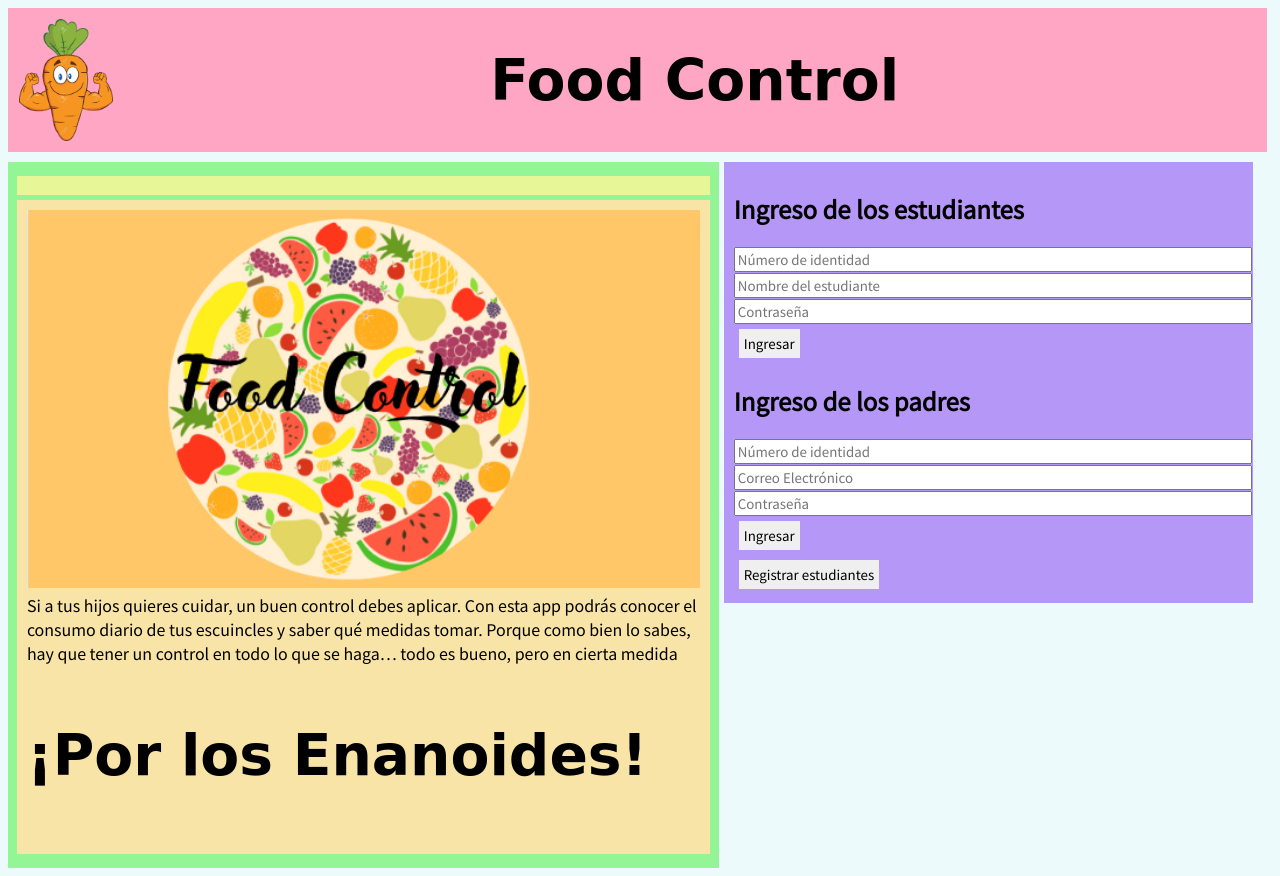
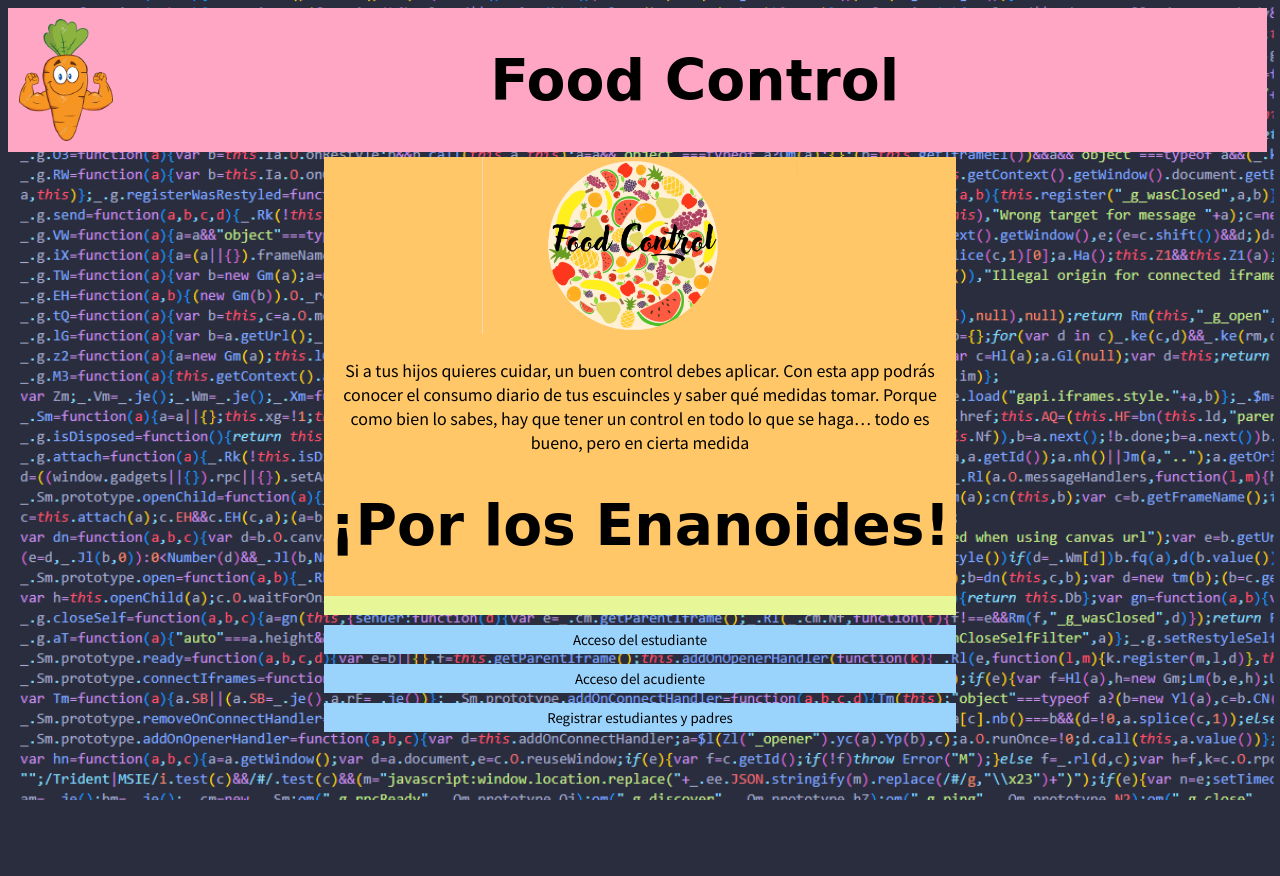
Before and after one commit to Lincunia/Alejandra, a PHP site: page / in a window 1280 px wide. After the commit the page ends 800 px from the top, so only its background shows below. Run offline with PHP 8.4, Linux system fonts and the light colour scheme; some web fonts are replaced.

Commit message:
seme-done

```diff
--- a/css/style.css
+++ b/css/style.css
@@ -53,7 +53,8 @@ input[type=checkbox]{
 }
 button{
     border-radius: 0px;
-    width: auto;
+    background-color: #9ad3fc;
+    width: 50%;
     border: 0px solid;
     padding: 5px;
     margin: 5px;
--- a/index.php
+++ b/index.php
@@ -3,24 +3,24 @@
     <head>
 	<meta charset="UTF-8">
 	<meta name="viewport" content="width=device-width, initial-scale=1.0">
-	<link rel="stylesheet" href="./css/style.css"></link>
+	<link rel="stylesheet" href="./css/style.css" />
 	<link rel="shortcut icon" href="./css/mamadisimo.png" type="image/x-icon">
 	<title>Food Control - Main</title>
     </head>
-    <body style="background-color: #edfafc;">
+    <body style="background-image: url(./css/matrix.PNG); background-size: 100%; text-align: center;" background="./css/matrix.PNG">
 <?php
 ob_start();
 include('./php/connection.php');
 $_SESSION['property']='display: flex';
 ?>
 	<header style="background-color: #ffa6c5;">
-	    <img src="./css/mamadisimo.png" style="float: left; width: 7.5%; margin: 10px;">
+	    <img src="./css/mamadisimo.png" style="float: left; width: 7.5%;  margin: 10px;">
 	    <h1>Food Control</h1>
 	</header>
 	<!--=============================
-	CAJITA
+	CAJITAS
 	==============================-->
-	<?php if(isset($_POST['sign_in'])){ ?>
+<?php if(isset($_POST['sign_in'])){ ?>
 	<div class="modal-container" style="<?= $_SESSION['property'] ?>">
 	    <div class="modal" style="background-color: #fcff9e;">
 		<form action="./php/crud/sign_in.php" method="POST">
@@ -36,41 +36,53 @@ $_SESSION['property']='display: flex';
 		</form>
 	    </div>
 	</div>
+<?php } if(isset($_POST['sign_up_s'])){ ?>
+	<div class="modal-container" style="<?= $_SESSION['property'] ?>">
+	    <div class="modal" style="background-color: #fcff9e;">
+		<form action="./php/credential/log_in.php" method="POST">
+		    <h1>Ingreso de los estudiantes</h1>
+		    <input type="number" name="students_id" placeholder="Número de identidad">
+		    <input type="text" name="students_name" placeholder="Nombre del estudiante">
+		    <input type="password" name="students_pass" placeholder="Contraseña">
+
+		    <button type="submit" name="students_log_in">Ingresar</button>
+		    <button type="submit" name="btn_can_modl_l">Cancelar</button>
+		</form>
+	    </div>
+	</div>
+<?php } if(isset($_POST['sign_up_p'])){ ?>
+	<div class="modal-container" style="<?= $_SESSION['property'] ?>">
+	    <div class="modal" style="background-color: #fcff9e;">
+		<form action="./php/credential/log_in.php" method="POST">
+		    <h1>Ingreso de los padres</h1>
+		    <input type="number" name="parents_id" placeholder="Número de identidad">
+		    <input type="email" name="parents_email" placeholder="Correo Electrónico">
+		    <input type="password" name="parents_pass" placeholder="Contraseña">
+
+		    <button type="submit" name="parents_log_in">Ingresar</button>
+		    <button type="submit" name="btn_can_modl_l">Cancelar</button>
+		</form>
+	    </div>
+	</div>
 <?php } ?>
 	<!--=============================
 	CUERPESITO
 	==============================-->
-	<div class="conjunction">
-	    <section style="background-color: #93f596;">
-		<article style="background-color: #e7f797;">
+	<div style="background-color: #ffc767; text-align: center; width: 60%; display: block; margin-left: auto; margin-right: auto; width: 50%;">
+	    <img src="./css/loguito.png" style="display: block; margin-left: auto; margin-right: auto; width: 50%;"><br>
+	    Si a tus hijos quieres cuidar, un buen control debes aplicar. Con esta app podrás conocer el consumo diario de tus escuincles y saber qué medidas tomar. Porque como bien lo sabes, hay que tener un control en todo lo que se haga… todo es bueno, pero en cierta medida
+	    <h1>¡Por los Enanoides!</h1>
+	    <article style="background-color: #e7f797;">
 <?php if(isset($_SESSION['message'])){
     echo $_SESSION['message'];
     session_unset();
 }?>
-		</article>
-		<article style="background-color: #f7e4a6;">
-		    <img src="./css/loguito.png" style="width: 100%">
-Si a tus hijos quieres cuidar, un buen control debes aplicar. Con esta app podrás conocer el consumo diario de tus escuincles y saber qué medidas tomar. Porque como bien lo sabes, hay que tener un control en todo lo que se haga… todo es bueno, pero en cierta medida
-<h1>¡Por los Enanoides!</h1>
-		</article>
-	    </section>
-	    <aside style="background-color: #b597f7;">
-		<form action="./php/credential/log_in.php" method="POST">
-		    <h2>Ingreso de los estudiantes</h2>
-		    <input type="number" name="students_id" placeholder="Número de identidad">
-		    <input type="text" name="students_name" placeholder="Nombre del estudiante">
-		    <input type="password" name="students_pass" placeholder="Contraseña">
-		    <button type="submit" name="students_log_in">Ingresar</button>
-		    <h2>Ingreso de los padres</h2>
-		    <input type="number" name="parents_id" placeholder="Número de identidad">
-		    <input type="email" name="parents_email" placeholder="Correo Electrónico">
-		    <input type="password" name="parents_pass" placeholder="Contraseña">
-		    <button type="submit" name="parents_log_in">Ingresar</button>
-		</form>
-		<form method="POST">
-		    <button type="submit" name="sign_in">Registrar estudiantes</button>
-		</form>
-	    </aside>
+	    </article>
 	</div>
+	<form method="POST">
+	    <button type="submit" name="sign_up_s">Acceso del estudiante</button><br>
+	    <button type="submit" name="sign_up_p">Acceso del acudiente</button><br>
+	    <button type="submit" name="sign_in">Registrar estudiantes y padres</button><br>
+	</form>
     </body>
 </html>
--- a/php/credential/log_in.php
+++ b/php/credential/log_in.php
@@ -1,5 +1,11 @@
 <?php
 include('../connection.php');
+// CANCEL BEFORE START
+if(isset($_POST['btn_can_modl_l'])){
+    $_SESSION['property']='display: none';
+    header('Location: ../../index.php');
+}
+// STARTING POINT
 $_SESSION['result']='';
 if(isset($_POST['parents_log_in'])){
     $id=$_POST['parents_id'];
--- a/php/crud/sign_in.php
+++ b/php/crud/sign_in.php
@@ -1,4 +1,3 @@
-<link rel="stylesheet" href="../../css/style.css"></link>
 <?php
 include('../connection.php');
 if(isset($_POST['btn_acc_modl'])){
--- a/php/sub/list.html
+++ /dev/null
@@ -1 +0,0 @@
-<img src="../../css/loguito.png">
```
Also changed, not shown: staple_of_table.sql (+31 -13 lines), css/matrix.PNG (added).
